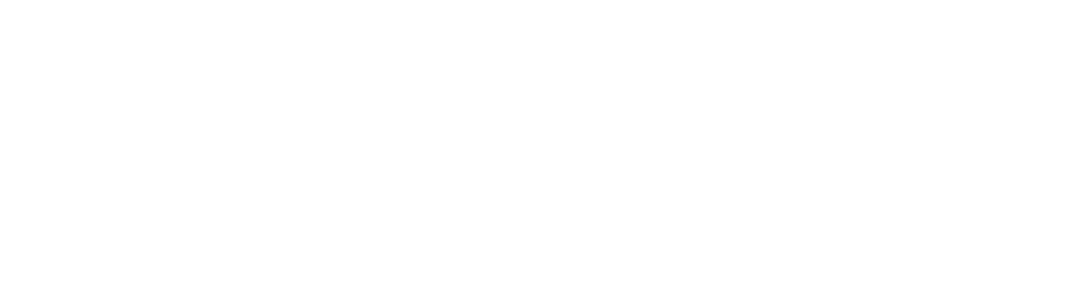
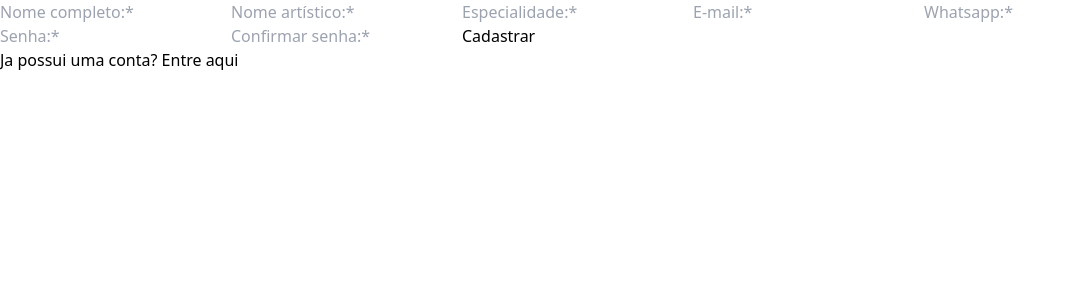
Before and after one commit to zThiago15/s1ngle, a React (Vite) app: page /signup-artist in a window 1280 px wide. Before the commit this address had no page. Shown: the top 300 px of the page, without its empty margins (0-1076 px from the left). Built offline with nearby package versions, Linux system fonts and the light colour scheme.

Commit message:
feat: signup and login pages

```diff
--- a/src/App.jsx
+++ b/src/App.jsx
@@ -2,11 +2,15 @@
 import { Route, Routes } from 'react-router-dom';
 import './App.css';
 import Landpage from './pages/Landpage';
+import Login from './pages/Login';
+import SignupArtist from './pages/SignupArtist';
 
 function App() {
   return (
     <Routes>
       <Route path="/" element={<Landpage />} />
+      <Route path="/signup-artist" element={<SignupArtist />} />
+      <Route path="/login" element={<Login />} />
     </Routes>
   );
 }
--- a/src/components/landpage/Header.jsx
+++ b/src/components/landpage/Header.jsx
@@ -1,8 +1,11 @@
 import React from 'react';
 import { SlMagnifier } from 'react-icons/sl';
+import { useNavigate } from 'react-router-dom';
 import Logo from '../../assets/imgs/logo.svg';
 
 export default function Header() {
+  const navigate = useNavigate();
+
   return (
     <nav className="flex justify-between m-2">
       <img className="w-52" src={Logo} alt="Logo s1ngle" />
@@ -12,7 +15,13 @@
       </span>
       <div className="mt-5">
         <button className="text-white bg-black text-xl mr-8" type="button">Login</button>
-        <button className="text-white p-2 border-white border-2 rounded-3xl text-xl" type="button">Cadastrar-se</button>
+        <button
+          className="text-white p-2 border-white border-2 rounded-3xl text-xl"
+          type="button"
+          onClick={() => navigate('/signup-artist')}
+        >
+          Cadastrar-se
+        </button>
       </div>
     </nav>
   );
--- /dev/null
+++ b/src/pages/Login.jsx
@@ -0,0 +1,11 @@
+import React from 'react';
+
+export default function Login() {
+  return (
+    <form>
+      <input type="email" placeholder="E-mail*" required />
+      <input type="password" placeholder="Senha*" required />
+      <button type="button">Login</button>
+    </form>
+  );
+}
--- /dev/null
+++ b/src/pages/SignupArtist.jsx
@@ -0,0 +1,24 @@
+import React from 'react';
+import { useNavigate } from 'react-router-dom';
+
+export default function SignupArtist() {
+  const navigate = useNavigate();
+
+  return (
+    <div>
+      <form>
+        <input placeholder="Nome completo:*" required />
+        <input placeholder="Nome artístico:*" required />
+        <input placeholder="Especialidade:*" required />
+        <input type="email" placeholder="E-mail:*" required />
+        <input type="telephone" placeholder="Whatsapp:*" required />
+        <input type="password" placeholder="Senha:*" required />
+        <input type="password" placeholder="Confirmar senha:*" required />
+
+        <button type="submit">Cadastrar</button>
+      </form>
+
+      <button type="button" onClick={() => navigate('/login')}>Ja possui uma conta? Entre aqui</button>
+    </div>
+  );
+}
```
